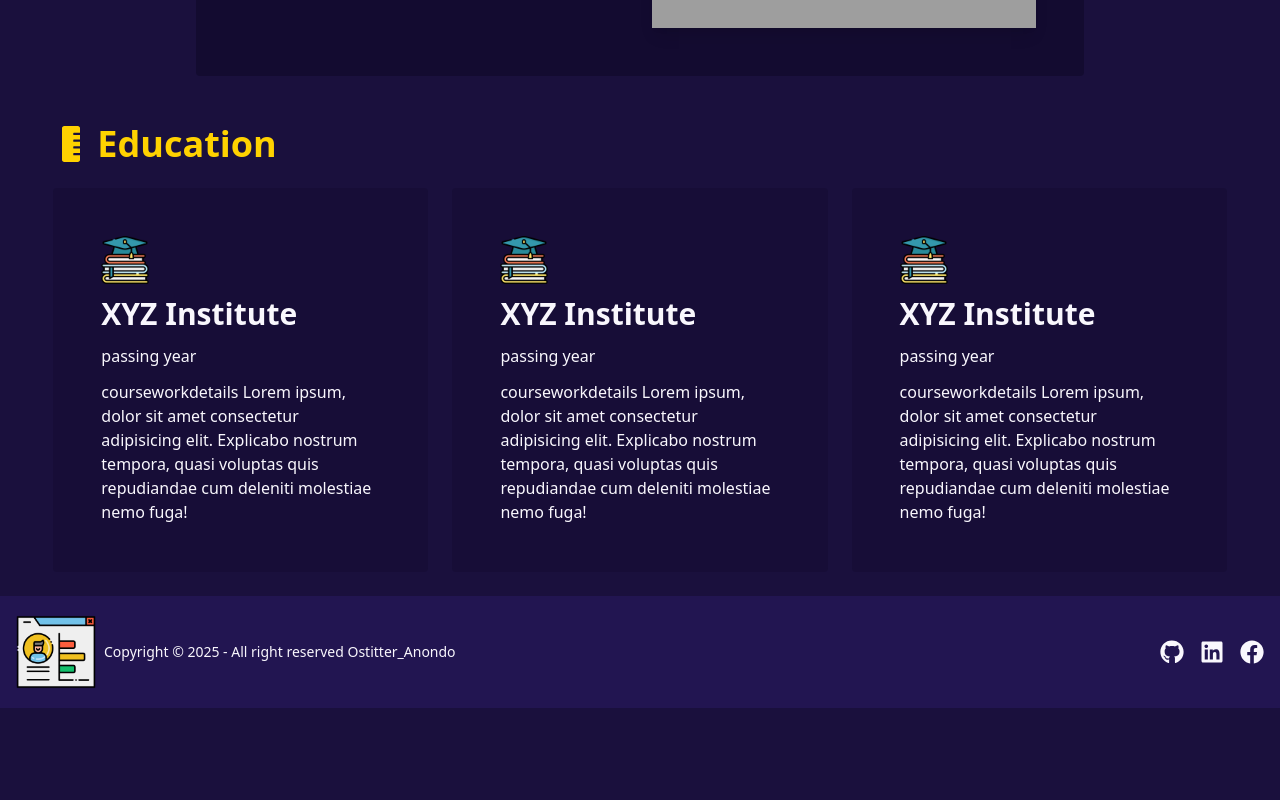
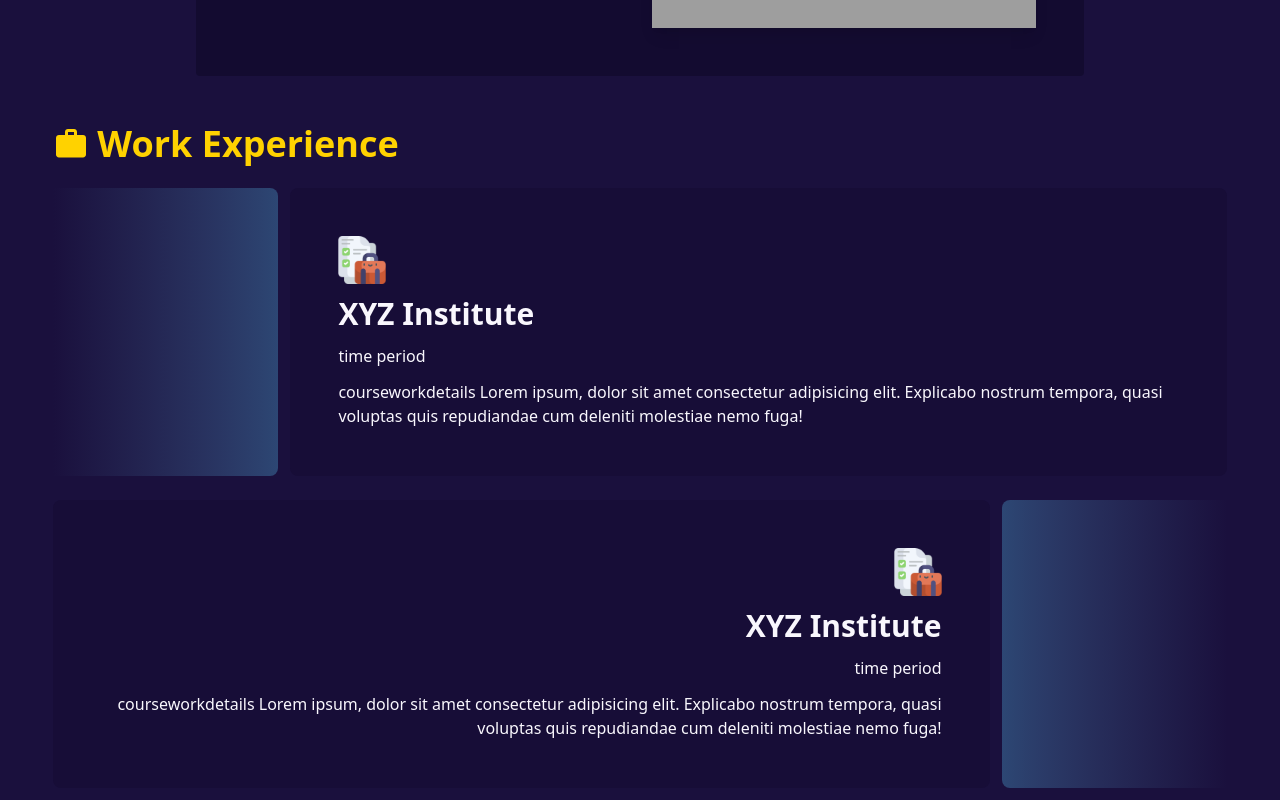
Before and after one commit to Ostitter-Anondo/portfolio-blog-project, a React (Vite) app: page / in a window 1280 px wide. Shown: the part 520-1320 px from the top of the page. Before the commit the page ends 1228 px from the top, so only its background shows below. Built offline with nearby package versions, Linux system fonts and the light colour scheme; grey boxes are pictures that could not be loaded.

Commit message:
work experience added

```diff
--- a/src/pages/Home.jsx
+++ b/src/pages/Home.jsx
@@ -3,6 +3,9 @@ import Navbar from "./components/Navbar";
 import Footer from "./components/Footer";
 import { FaRulerVertical } from "react-icons/fa";
 import EducationCard from "./Home/EducationCard";
+import { MdWork } from "react-icons/md";
+import WorkCardL from "./Home/WorkCardL";
+import WorkCardR from "./Home/WorkCardR";
 
 const Home = () => {
   return (
@@ -18,9 +21,18 @@ const Home = () => {
                 Fname Lname
               </h1>
               <div>
-                <h3 className="font-semibold text-xl text-secondary flex items-center gap-2"><CgEditBlackPoint />pointA</h3>
-                <h3 className="font-semibold text-xl text-secondary flex items-center gap-2"><CgEditBlackPoint />pointB</h3>
-                <h3 className="font-semibold text-xl text-secondary flex items-center gap-2"><CgEditBlackPoint />pointC</h3>
+                <h3 className="font-semibold text-xl text-secondary flex items-center gap-2">
+                  <CgEditBlackPoint />
+                  pointA
+                </h3>
+                <h3 className="font-semibold text-xl text-secondary flex items-center gap-2">
+                  <CgEditBlackPoint />
+                  pointB
+                </h3>
+                <h3 className="font-semibold text-xl text-secondary flex items-center gap-2">
+                  <CgEditBlackPoint />
+                  pointC
+                </h3>
               </div>
               <button className="btn btn-accent">download cv</button>
             </div>
@@ -34,7 +46,20 @@ const Home = () => {
           </div>
         </div>
         <div className="w-11/12 mx-auto my-6">
-          <h2 className="font-bold text-4xl text-accent flex items-center gap-2"><FaRulerVertical />Education</h2>
+          <h2 className="font-bold text-4xl text-accent flex items-center gap-2">
+            <MdWork />
+            Work Experience
+          </h2>
+          <div className="flex flex-col gap-6 my-6">
+            <WorkCardL />
+            <WorkCardR />
+          </div>
+        </div>
+        <div className="w-11/12 mx-auto my-6">
+          <h2 className="font-bold text-4xl text-accent flex items-center gap-2">
+            <FaRulerVertical />
+            Education
+          </h2>
           <div className="flex flex-col lg:flex-row gap-6 my-6">
             <EducationCard />
             <EducationCard />
--- /dev/null
+++ b/src/pages/Home/WorkCardL.jsx
@@ -0,0 +1,27 @@
+import PropTypes from "prop-types";
+import experience from "../../assets/experience.png";
+
+const WorkCardL = ({ workdata }) => {
+  console.log(workdata);
+  return (
+    <div className="grid lg:grid-cols-5 gap-3">
+      <div className="w-full h-full bg-gradient-to-r from-base-100 to-secondary/30 rounded-r-lg hidden lg:block"></div>
+      <div className="lg:col-span-4 card bg-base-200 rounded-lg w-fit p-12 flex flex-col gap-3">
+        <img src={experience} className="size-12" alt="work" />
+        <h3 className="font-bold text-3xl">XYZ Institute</h3>
+        <p className="font-light">time period</p>
+        <p>
+          courseworkdetails Lorem ipsum, dolor sit amet consectetur adipisicing
+          elit. Explicabo nostrum tempora, quasi voluptas quis repudiandae cum
+          deleniti molestiae nemo fuga!
+        </p>
+      </div>
+    </div>
+  );
+};
+
+WorkCardL.propTypes = {
+  workdata: PropTypes.object,
+};
+
+export default WorkCardL;
--- /dev/null
+++ b/src/pages/Home/WorkCardR.jsx
@@ -0,0 +1,27 @@
+import PropTypes from "prop-types";
+import experience from "../../assets/experience.png";
+
+const WorkCardR = ({ workdata }) => {
+  console.log(workdata);
+  return (
+    <div className="grid lg:grid-cols-5 gap-3">
+      <div className="lg:col-span-4 card bg-base-200 rounded-lg w-fit p-12 flex flex-col gap-3 items-end text-right">
+        <img src={experience} className="size-12" alt="work" />
+        <h3 className="font-bold text-3xl">XYZ Institute</h3>
+        <p className="font-light">time period</p>
+        <p>
+          courseworkdetails Lorem ipsum, dolor sit amet consectetur adipisicing
+          elit. Explicabo nostrum tempora, quasi voluptas quis repudiandae cum
+          deleniti molestiae nemo fuga!
+        </p>
+      </div>
+      <div className="w-full h-full bg-gradient-to-l from-base-100 to-secondary/30 rounded-l-lg hidden lg:block"></div>
+    </div>
+  );
+};
+
+WorkCardR.propTypes = {
+  workdata: PropTypes.object,
+};
+
+export default WorkCardR;
```
Also changed, not shown: src/assets/experience.png (added).
